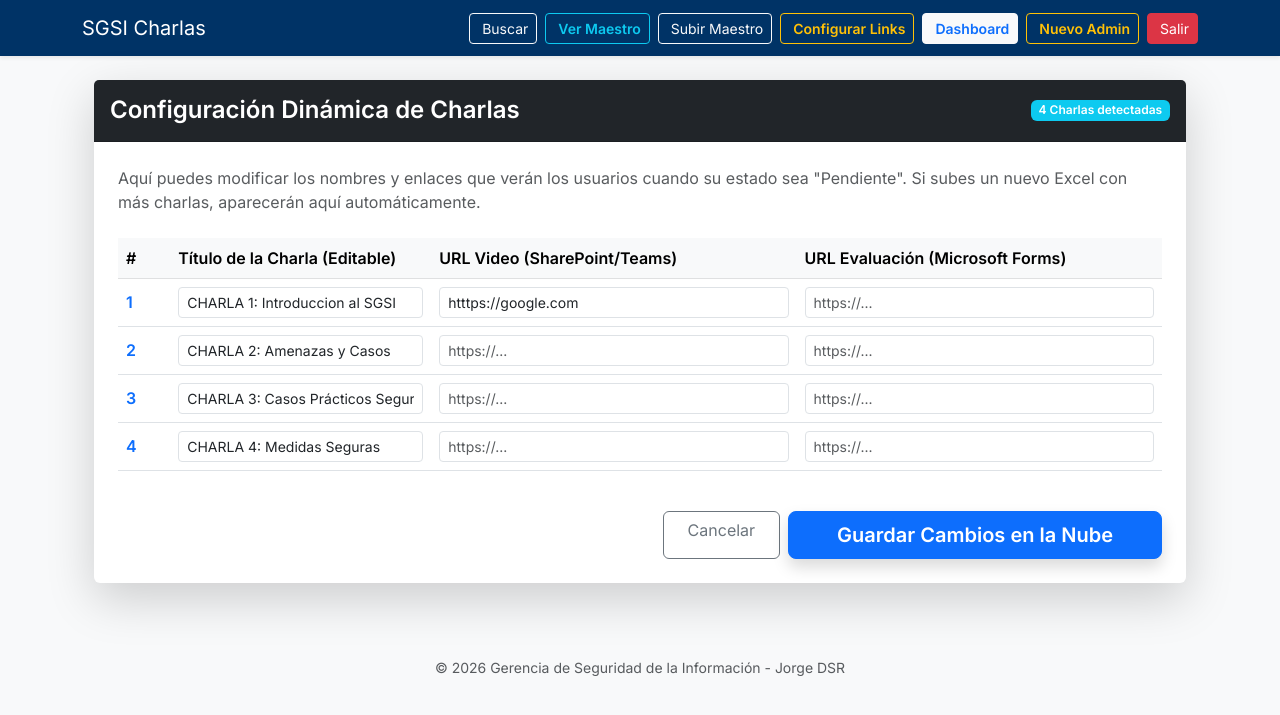
After one commit to jorgedelsolarrojas-boop/SGSI_tracker, a Django app: page /gestionar-links/ in a window 1280 px wide. The commit adds this page. Shown: the top 715 px of the page. Run offline with Django 5.2, Linux system fonts and the light colour scheme; a user stored in the database is signed in; data comes from the database, SQL or seed files in the repository.

Commit message:
Mejoras integrales y adaptabilidad a mas charlas

```diff
--- a/capacitaciones/templates/base.html
+++ b/capacitaciones/templates/base.html
@@ -30,6 +30,11 @@
             <a class="btn btn-outline-light btn-sm me-2 d-inline-flex align-items-center" href="{% url 'importar_excel' %}">
                 <span class="me-1"></span> Subir Maestro
             </a>
+
+            <a class="btn btn-outline-warning btn-sm me-2 d-inline-flex align-items-center fw-bold" href="{% url 'gestionar_links' %}">
+                <span class="me-1"></span> Configurar Links
+            </a>
+
 
             <a class="btn btn-light btn-sm text-primary fw-bold me-2 d-inline-flex align-items-center" href="{% url 'dashboard_admin' %}">
                 <span class="me-1"></span> Dashboard
--- /dev/null
+++ b/capacitaciones/templates/capacitaciones/gestionar_links.html
@@ -0,0 +1,71 @@
+{% extends 'base.html' %}
+
+{% block content %}
+<div class="container mt-4">
+    <div class="card shadow-lg border-0">
+        <div class="card-header bg-dark text-white d-flex justify-content-between align-items-center py-3">
+            <h4 class="mb-0 fw-bold">Configuración Dinámica de Charlas</h4>
+            <span class="badge bg-info">{{ charlas.count }} Charlas detectadas</span>
+        </div>
+        <div class="card-body p-4">
+            <p class="text-muted mb-4">
+                Aquí puedes modificar los nombres y enlaces que verán los usuarios cuando su estado sea "Pendiente".
+                Si subes un nuevo Excel con más charlas, aparecerán aquí automáticamente.
+            </p>
+
+            <form method="post">
+                {% csrf_token %}
+                <div class="table-responsive">
+                    <table class="table table-hover align-middle">
+                        <thead class="table-light">
+                            <tr>
+                                <th style="width: 5%;">#</th>
+                                <th style="width: 25%;">Título de la Charla (Editable)</th>
+                                <th style="width: 35%;">URL Video (SharePoint/Teams)</th>
+                                <th style="width: 35%;">URL Evaluación (Microsoft Forms)</th>
+                            </tr>
+                        </thead>
+                        <tbody>
+                            {% for charla in charlas %}
+                            <tr>
+                                <td class="fw-bold text-primary">{{ charla.numero }}</td>
+                                <td>
+                                    <input type="text" name="titulo_{{ charla.id }}"
+                                           class="form-control form-control-sm"
+                                           value="{{ charla.titulo }}" required>
+                                </td>
+                                <td>
+                                    <input type="url" name="video_{{ charla.id }}"
+                                           class="form-control form-control-sm"
+                                           placeholder="https://..."
+                                           value="{{ charla.url_video|default:'' }}">
+                                </td>
+                                <td>
+                                    <input type="url" name="eval_{{ charla.id }}"
+                                           class="form-control form-control-sm"
+                                           placeholder="https://..."
+                                           value="{{ charla.url_evaluacion|default:'' }}">
+                                </td>
+                            </tr>
+                            {% empty %}
+                            <tr>
+                                <td colspan="4" class="text-center text-muted py-5">
+                                    No hay charlas cargadas. Sube un archivo maestro primero.
+                                </td>
+                            </tr>
+                            {% endfor %}
+                        </tbody>
+                    </table>
+                </div>
+
+                <div class="d-grid gap-2 d-md-flex justify-content-md-end mt-4">
+                    <a href="{% url 'dashboard_admin' %}" class="btn btn-outline-secondary px-4">Cancelar</a>
+                    <button type="submit" class="btn btn-primary btn-lg px-5 fw-bold shadow">
+                        Guardar Cambios en la Nube
+                    </button>
+                </div>
+            </form>
+        </div>
+    </div>
+</div>
+{% endblock %}
--- a/capacitaciones/urls.py
+++ b/capacitaciones/urls.py
@@ -7,4 +7,5 @@ urlpatterns = [
     path('dashboard/', views.DashboardGSIView.as_view(), name='dashboard_admin'),
     path('registrar_admin/', views.registrar_admin, name='registrar_admin'),
     path('maestro-full/', views.modulo_secreto, name='modulo_secreto'),
+    path('gestionar-links/', views.gestionar_links, name='gestionar_links'),
 ]
--- a/capacitaciones/views.py
+++ b/capacitaciones/views.py
@@ -1,7 +1,7 @@
 from django.db import transaction
 import pandas as pd
 from django.shortcuts import render, redirect
-from .models import Empleado, ProgresoCharla, RegistroCarga
+from .models import CharlaMaestra, Empleado, ProgresoCharla, RegistroCarga
 from .forms import UploadExcelForm
 from django.contrib import messages
 from django.db.models import Count, Q
@@ -27,7 +27,6 @@ from django.core.paginator import Paginator
 from .forms import RegistrarAdminForm
 from .models import PerfilAdmin
 
-
 class DashboardGSIView(LoginRequiredMixin, View):
     template_name = 'capacitaciones/dashboard.html'
 
@@ -40,71 +39,67 @@ class DashboardGSIView(LoginRequiredMixin, View):
 
         if query_intendencia:
             empleados = empleados.filter(intendencia=query_intendencia)
-
-        # Si seleccionamos unidad, filtramos también (esto es para el resultado final)
         if query_unidad:
             empleados = empleados.filter(unidad_organica=query_unidad)
 
         return empleados, query_intendencia, query_unidad
 
     def get(self, request, *args, **kwargs):
-        # 1. Lógica de Exportación PDF
+        # 1. Si la URL pide exportar, llamar a la función de PDF
         if request.GET.get('export') == 'pdf':
             return self.generar_pdf(request)
 
-        # 2. Obtener datos filtrados
+        # 2. Obtener empleados filtrados y valores de búsqueda
         empleados, q_int, q_uni = self.get_filtros(request)
+        total_poblacion = empleados.count()
 
-        # --- LÓGICA JERÁRQUICA PARA DROPDOWNS ---
-        # A. Las intendencias siempre se muestran todas para poder cambiar
+        # --- LÓGICA DE FILTROS JERÁRQUICOS ---
         listado_intendencias = Empleado.objects.values_list('intendencia', flat=True).distinct().order_by('intendencia')
 
-        # B. Las unidades dependen de si hay una intendencia seleccionada
+        # Si hay intendencia seleccionada, filtramos las unidades que le pertenecen
         if q_int:
-            # Si hay Intendencia, solo mostramos sus unidades hijas
             listado_unidades = Empleado.objects.filter(intendencia=q_int).values_list('unidad_organica', flat=True).distinct().order_by('unidad_organica')
         else:
-            # Si no hay filtro, mostramos todas (o ninguna, según prefieras. Aquí dejo todas)
-            listado_unidades = Empleado.objects.values_list('unidad_organica', flat=True).distinct().order_by('unidad_organica')
+            listado_unidades = []
 
-        # 3. Estadísticas
+        # --- ESTADÍSTICAS DINÁMICAS (Usando CharlaMaestra) ---
         stats_charlas = []
-        total_emps = empleados.count()
+        charlas_configuradas = CharlaMaestra.objects.all().order_by('numero')
 
-        for i in range(1, 7):
+        for charla_m in charlas_configuradas:
             aprobados = ProgresoCharla.objects.filter(
                 empleado__in=empleados,
-                numero_charla=i,
+                charla_config=charla_m,
                 resultado__iexact='Aprobado'
             ).count()
+
             stats_charlas.append({
-                'n': i,
+                'n': charla_m.numero,
+                'titulo': charla_m.titulo,
                 'aprobados': aprobados,
-                'pendientes': total_emps - aprobados
+                'pendientes': total_poblacion - aprobados
             })
 
         context = {
-            'total_empleados': total_emps,
+            'total_empleados': total_poblacion,
             'listado_intendencias': listado_intendencias,
             'listado_unidades': listado_unidades,
             'filtros': {'intendencia': q_int, 'unidad': q_uni},
-            'stats_list': stats_charlas,
-            'json_stats': json.dumps(stats_charlas)
+            'stats_list': stats_charlas, # Para los cuadros del HTML
+            'json_stats': json.dumps(stats_charlas) # Para Chart.js
         }
         return render(request, self.template_name, context)
 
     def generar_grafico_matplotlib(self, aprobados, pendientes, titulo):
+        """Genera el gráfico circular en memoria"""
         plt.figure(figsize=(3, 3))
-        try: a = float(aprobados)
-        except: a = 0.0
-        try: p = float(pendientes)
-        except: p = 0.0
-        total = a + p
-        if total == 0 or total != total:
+        total = aprobados + pendientes
+        if total == 0:
             plt.pie([1], colors=['#6c757d'])
-            plt.text(0, 0, 'Sin datos', ha='center', va='center', fontsize=9)
+            plt.text(0, 0, 'Sin datos', ha='center', va='center')
         else:
-            plt.pie([a, p], labels=['Aprob.', 'Pend.'], colors=['#28a745', '#dc3545'], autopct='%1.1f%%', startangle=140)
+            plt.pie([aprobados, pendientes], labels=['Aprob.', 'Pend.'],
+                    colors=['#198754', '#dc3545'], autopct='%1.1f%%', startangle=140)
         plt.title(titulo, fontsize=10)
         img_buffer = io.BytesIO()
         plt.savefig(img_buffer, format='png', bbox_inches='tight')
@@ -113,97 +108,46 @@ class DashboardGSIView(LoginRequiredMixin, View):
         return img_buffer
 
     def generar_pdf(self, request):
+        """Lógica de ReportLab con tablas y gráficos"""
         empleados, q_int, q_uni = self.get_filtros(request)
         buffer = io.BytesIO()
         doc = SimpleDocTemplate(buffer, pagesize=letter)
         styles = getSampleStyleSheet()
         elements = []
 
-        # 1. Cabecera Mejorada
-        elements.append(Paragraph("INFORME DE CUMPLIMIENTO SGSI", styles['Title']))
-        elements.append(Paragraph(f"Fecha de corte: {timezone.now().strftime('%d/%m/%Y %H:%M')}", styles['Normal']))
-        elements.append(Paragraph(f"Filtros: {q_int or 'NIVEL NACIONAL'} | {q_uni or 'TODAS LAS UNIDADES'}", styles['Normal']))
+        elements.append(Paragraph("INFORME ESTATÍSTICO SGSI", styles['Title']))
+        elements.append(Paragraph(f"Filtro: {q_int or 'GENERAL'} | {q_uni or 'TODAS'}", styles['Normal']))
         elements.append(Spacer(1, 20))
 
-        # 2. Generación de Celdas (Gráfico + Tabla)
-        celdas_graficos = [] # Lista plana que luego convertiremos en matriz
+        # Cuadrícula de gráficos
+        celdas = []
+        charlas_m = CharlaMaestra.objects.all().order_by('numero')
+        total_p = empleados.count()
 
-        total_poblacion = empleados.count()
+        for c in charlas_m:
+            aprob = ProgresoCharla.objects.filter(empleado__in=empleados, charla_config=c, resultado__iexact='Aprobado').count()
+            pend = total_p - aprob
 
-        for i in range(1, 7):
-            # Cálculos
-            aprobados = ProgresoCharla.objects.filter(
-                empleado__in=empleados,
-                numero_charla=i,
-                resultado__iexact='Aprobado'
-            ).count()
-            pendientes = total_poblacion - aprobados
+            buf = self.generar_grafico_matplotlib(aprob, pend, f"Charla {c.numero}")
+            img = Image(buf, width=150, height=150)
+            celdas.append([img, Paragraph(f"<b>{c.titulo}</b><br/>Aprobados: {aprob}<br/>Pendientes: {pend}", styles['Normal'])])
 
-            # Evitar división por cero
-            pct_aprob = (aprobados / total_poblacion * 100) if total_poblacion > 0 else 0
-            pct_pend = (pendientes / total_poblacion * 100) if total_poblacion > 0 else 0
-
-            # A. Generar Imagen (Chart)
-            buf = self.generar_grafico_matplotlib(aprobados, pendientes, f"Charla {i}")
-            img_flowable = Image(buf, width=140, height=140)
-
-            # B. Generar Tabla de Datos (La "tablita" debajo)
-            data_subtabla = [
-                ['Estado', 'Cant.', '%'],
-                ['Aprobados', f"{aprobados}", f"{pct_aprob:.1f}%"],
-                ['Pendientes', f"{pendientes}", f"{pct_pend:.1f}%"],
-                ['TOTAL', f"{total_poblacion}", "100%"]
-            ]
-
-            sub_tabla = Table(data_subtabla, colWidths=[60, 40, 40])
-            sub_tabla.setStyle(TableStyle([
-                ('FONTNAME', (0,0), (-1,-1), 'Helvetica'),
-                ('FONTSIZE', (0,0), (-1,-1), 8),
-                # Cabecera gris
-                ('BACKGROUND', (0,0), (-1,0), colors.lightgrey),
-                ('ALIGN', (0,0), (-1,-1), 'CENTER'),
-                # Fila Aprobados (Texto Verde)
-                ('TEXTCOLOR', (0,1), (-1,1), colors.HexColor("#198754")),
-                # Fila Pendientes (Texto Rojo)
-                ('TEXTCOLOR', (0,2), (-1,2), colors.HexColor("#dc3545")),
-                # Fila Total (Negrita)
-                ('FONTNAME', (0,3), (-1,3), 'Helvetica-Bold'),
-                ('GRID', (0,0), (-1,-1), 0.5, colors.grey),
-            ]))
-
-            # C. Agrupar Imagen y Tabla en una lista (Flowable)
-            # Esto mete el gráfico y su tabla en la misma "caja"
-            item_celda = [img_flowable, Spacer(1, 5), sub_tabla]
-            celdas_graficos.append(item_celda)
-
-        # 3. Organizar en Cuadrícula de 2 columnas
-        # Convertimos la lista plana [1,2,3,4,5,6] en matriz [[1,2], [3,4], [5,6]]
-        tabla_estructura = []
-        for i in range(0, len(celdas_graficos), 2):
-            fila = [celdas_graficos[i]]
-            if i + 1 < len(celdas_graficos):
-                fila.append(celdas_graficos[i+1])
-            else:
-                fila.append("") # Celda vacía si es impar
-            tabla_estructura.append(fila)
-
-        # 4. Estilo de la Tabla Principal (Invisible, solo para alinear)
-        t_principal = Table(tabla_estructura, colWidths=[250, 250])
-        t_principal.setStyle(TableStyle([
-            ('VALIGN', (0,0), (-1,-1), 'TOP'), # Alinear todo arriba
-            ('ALIGN', (0,0), (-1,-1), 'CENTER'), # Centrar contenido
-            ('BOTTOMPADDING', (0,0), (-1,-1), 20), # Espacio entre filas de gráficos
-        ]))
-
-        elements.append(t_principal)
+        # Organizar de 2 en 2
+        tabla_final = Table(celdas, colWidths=[250, 250])
+        elements.append(tabla_final)
 
         doc.build(elements)
         buffer.seek(0)
-        return FileResponse(buffer, as_attachment=True, filename=f"Reporte_SGSI_{q_int or 'General'}.pdf")
+        return FileResponse(buffer, as_attachment=True, filename="Reporte_SGSI.pdf")
+
 
 from django.db import transaction
 import pandas as pd
-from .models import Empleado, ProgresoCharla, RegistroCarga
+from .models import Empleado, ProgresoCharla, RegistroCarga, CharlaMaestra
+
+from django.db import transaction
+import pandas as pd
+from .models import Empleado, ProgresoCharla, RegistroCarga, CharlaMaestra
 
 @login_required
 def importar_excel(request):
@@ -213,96 +157,125 @@ def importar_excel(request):
             file = request.FILES['archivo']
             try:
                 with transaction.atomic():
-                    # 1. CARGA INICIAL: Leemos todo como texto (sin saltar filas aún)
-                    # header=None para que no asuma que la fila 0 son los títulos
+                    # 1. Carga inicial
                     df_raw = pd.read_excel(file, header=None, dtype=str)
 
-                    # 2. ENCONTRAR LA FILA DE CABECERA DINÁMICAMENTE
+                    # 2. Localizar la fila de encabezados (COD REG.)
                     header_idx = None
                     for i, row in df_raw.iterrows():
-                        # Buscamos en la primera columna (columna 0)
                         val = str(row[0]).strip().upper() if row[0] is not None else ""
                         if val in ["COD REG.", "REG.", "COD REG", "REG"]:
                             header_idx = i
                             break
 
                     if header_idx is None:
-                        raise ValueError("No se encontró la cabecera 'REG.' o 'COD REG.' en el archivo.")
+                        raise ValueError("No se encontró la cabecera 'REG.' o 'COD REG.'")
 
-                    # 3. RE-PROCESAR EL DATAFRAME DESDE LA CABECERA
-                    # Tomamos los datos debajo de la fila encontrada
-                    df = df_raw.iloc[header_idx + 1:].copy()
+                    # 3. FILA DE TÍTULOS (Búsqueda inteligente hacia arriba)
+                    titles_row = None
+                    for k in range(1, 5):
+                        if header_idx - k < 0: break
+                        candidate_row = df_raw.iloc[header_idx - k]
+                        val_check = str(candidate_row[4]).strip().upper() if len(candidate_row) > 4 else ""
+                        if "ASISTIO" in val_check or "RESULTADO" in val_check:
+                            continue
+                        titles_row = candidate_row
+                        break
 
-                    # Limpieza de NaN para evitar errores en la DB
-                    df = df.where(pd.notnull(df), None)
+                    if titles_row is None:
+                        titles_row = df_raw.iloc[header_idx - 1]
 
-                    # 4. LIMPIEZA TOTAL Y CARGA MASIVA
+                    # 4. DATOS
+                    df_data = df_raw.iloc[header_idx + 1:].copy()
+                    df_data = df_data.where(pd.notnull(df_data), None)
+
+                    total_cols = len(df_raw.columns)
+                    num_charlas = (total_cols - 4) // 3
+
+                    # 5. LIMPIEZA Y CARGA DE EMPLEADOS
                     Empleado.objects.all().delete()
-
-                    empleados_para_crear = []
-                    # Usamos .values para iterar más rápido ya que es una carga masiva
-                    for row in df.values:
-                        cod_reg_limpio = str(row[0]).strip() if row[0] is not None else None
-                        if not cod_reg_limpio: continue # Saltar filas vacías al final del Excel
-
-                        empleados_para_crear.append(Empleado(
-                            cod_reg=cod_reg_limpio,
+                    empleados_list = []
+                    for row in df_data.values:
+                        cod = str(row[0]).strip() if row[0] else None
+                        if not cod: continue
+                        empleados_list.append(Empleado(
+                            cod_reg=cod,
                             nombre_completo=str(row[1])[:255] if row[1] else "SIN NOMBRE",
                             unidad_organica=str(row[2])[:255] if row[2] else "SIN UNIDAD",
                             intendencia=str(row[3])[:255] if row[3] else "SIN INTENDENCIA",
                         ))
+                    creados = Empleado.objects.bulk_create(empleados_list, batch_size=1000)
 
-                    empleados_creados = Empleado.objects.bulk_create(empleados_para_crear, batch_size=1000)
+                    # --- CORRECCIÓN AQUÍ ---
 
-                    # 5. CARGA DE CHARLAS
-                    charlas_para_crear = []
-                    nombres_charlas = [
-                        "Introduccion al SGSI", "Amenazas y Casos",
-                        "Casos Prácticos Seguridad", "Medidas Seguras",
-                        "Riesgos y amenazas", "Amenazas y delitos informáticos"
-                    ]
+                    # 6. SINCRONIZACIÓN DE TÍTULOS (CharlaMaestra)
 
-                    for row, emp_obj in zip(df.values, empleados_creados):
-                        col_idx = 4
-                        for i in range(6):
-                            # Lógica de detección: "SI" -> Asistió. Vacío u otro -> Pendiente.
-                            raw_asistio = row[col_idx]
-                            asistio_bool = str(raw_asistio).strip().upper() == "SI" if raw_asistio else False
+                    # A) PODA: Borrar charlas excedentes (Ej: Si antes habia 6 y ahora 4, borramos 5 y 6)
+                    # Esto limpia el Dashboard y el Configurar Links inmediatamente.
+                    CharlaMaestra.objects.filter(numero__gt=num_charlas).delete()
 
-                            res_val = str(row[col_idx + 1]).strip() if row[col_idx + 1] else ""
+                    config_map = {}
+                    col_ptr = 4
+                    for i in range(1, num_charlas + 1):
+                        raw_name = titles_row[col_ptr]
+                        if not raw_name or pd.isna(raw_name):
+                            for offset in [1, 2]:
+                                if col_ptr + offset < total_cols:
+                                    val = titles_row[col_ptr + offset]
+                                    if val and not pd.isna(val):
+                                        raw_name = val
+                                        break
 
-                            # Procesar fecha de forma segura
-                            fec_val = None
-                            raw_fec = row[col_idx + 2]
-                            if raw_fec:
-                                try:
-                                    fec_val = pd.to_datetime(raw_fec).date()
-                                except:
-                                    fec_val = None
+                        titulo_final = str(raw_name).strip().replace('\n', ' ') if raw_name else f"Charla {i}"
+                        if "ASISTIO" in titulo_final.upper(): titulo_final = f"Charla {i}"
 
-                            charlas_para_crear.append(ProgresoCharla(
+                        # B) ACTUALIZAR: Mantenemos los links de las charlas que sí existen
+                        obj, _ = CharlaMaestra.objects.get_or_create(
+                            numero=i,
+                            defaults={'titulo': titulo_final}
+                        )
+                        if obj.titulo != titulo_final:
+                            obj.titulo = titulo_final
+                            obj.save()
+
+                        config_map[i] = obj
+                        col_ptr += 3
+
+                    # 7. CARGA DE PROGRESO
+                    progresos_list = []
+                    for row_val, emp_obj in zip(df_data.values, creados):
+                        ptr = 4
+                        for i in range(1, num_charlas + 1):
+                            asistio = str(row_val[ptr]).strip().upper() == "SI" if row_val[ptr] else False
+                            resultado = str(row_val[ptr+1]).strip() if row_val[ptr+1] else ""
+                            fecha = None
+                            try:
+                                if row_val[ptr+2]:
+                                    fecha = pd.to_datetime(row_val[ptr+2], dayfirst=True).date()
+                            except: pass
+
+                            progresos_list.append(ProgresoCharla(
                                 empleado=emp_obj,
-                                numero_charla=i + 1,
-                                titulo_charla=nombres_charlas[i],
-                                asistio=asistio_bool,
-                                resultado=res_val,
-                                fecha=fec_val
+                                charla_config=config_map[i],
+                                asistio=asistio,
+                                resultado=resultado,
+                                fecha=fecha
                             ))
-                            col_idx += 3
+                            ptr += 3
 
-                    ProgresoCharla.objects.bulk_create(charlas_para_crear, batch_size=2000)
+                    ProgresoCharla.objects.bulk_create(progresos_list, batch_size=2000)
                     RegistroCarga.objects.create()
 
-                    messages.success(request, f"¡Actualización veloz exitosa! Se encontraron los datos en la fila {header_idx + 1} del Excel. Y con {len(empleados_creados)} empleados cargados.")
+                    messages.success(request, f"¡Sincronización completa! Se detectaron {num_charlas} charlas. Las charlas excedentes fueron eliminadas.")
 
                 return redirect('importar_excel')
-
             except Exception as e:
-                messages.error(request, f"Error al procesar: {str(e)}")
+                messages.error(request, f"Error: {str(e)}")
                 return redirect('importar_excel')
     else:
         form = UploadExcelForm()
     return render(request, 'capacitaciones/upload.html', {'form': form})
+
 
 
 def buscar_progreso(request):
@@ -408,3 +381,28 @@ def modulo_secreto(request):
     page_obj = paginator.get_page(page_number)
 
     return render(request, 'capacitaciones/secreto.html', {'page_obj': page_obj})
+
+
+
+@login_required
+def gestionar_links(request):
+    # Obtenemos todas las charlas configuradas actualmente
+    charlas = CharlaMaestra.objects.all().order_by('numero')
+
+    if request.method == "POST":
+        for charla in charlas:
+            # Capturamos los datos del formulario usando el ID de la charla
+            nuevo_titulo = request.POST.get(f'titulo_{charla.id}')
+            nuevo_video = request.POST.get(f'video_{charla.id}')
+            nueva_eval = request.POST.get(f'eval_{charla.id}')
+
+            # Actualizamos solo si se enviaron datos
+            charla.titulo = nuevo_titulo
+            charla.url_video = nuevo_video
+            charla.url_evaluacion = nueva_eval
+            charla.save()
+
+        messages.success(request, "✅ Configuración de charlas actualizada correctamente.")
+        return redirect('gestionar_links')
+
+    return render(request, 'capacitaciones/gestionar_links.html', {'charlas': charlas})
```
Also changed, not shown: capacitaciones/models.py (+17 -8 lines), capacitaciones/templates/capacitaciones/buscar.html (+42 -32 lines), capacitaciones/migrations/0004_charlamaestra_remove_progresocharla_numero_charla_and_more.py (added), db.sqlite3.
